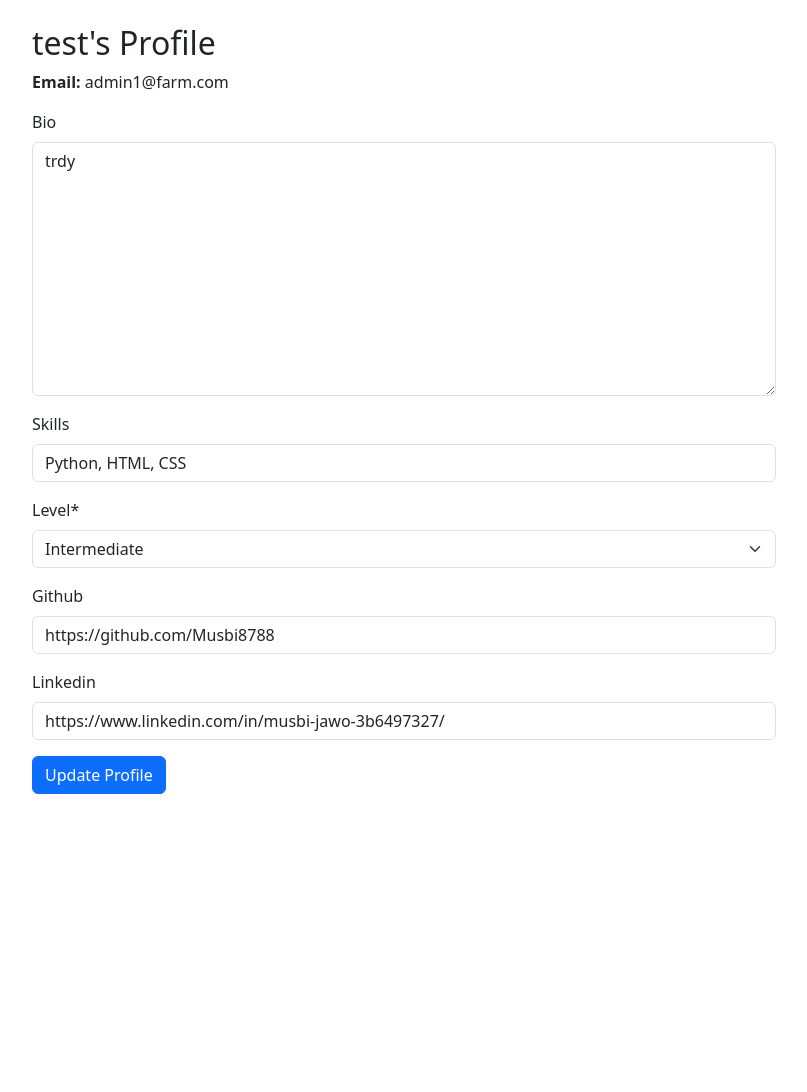
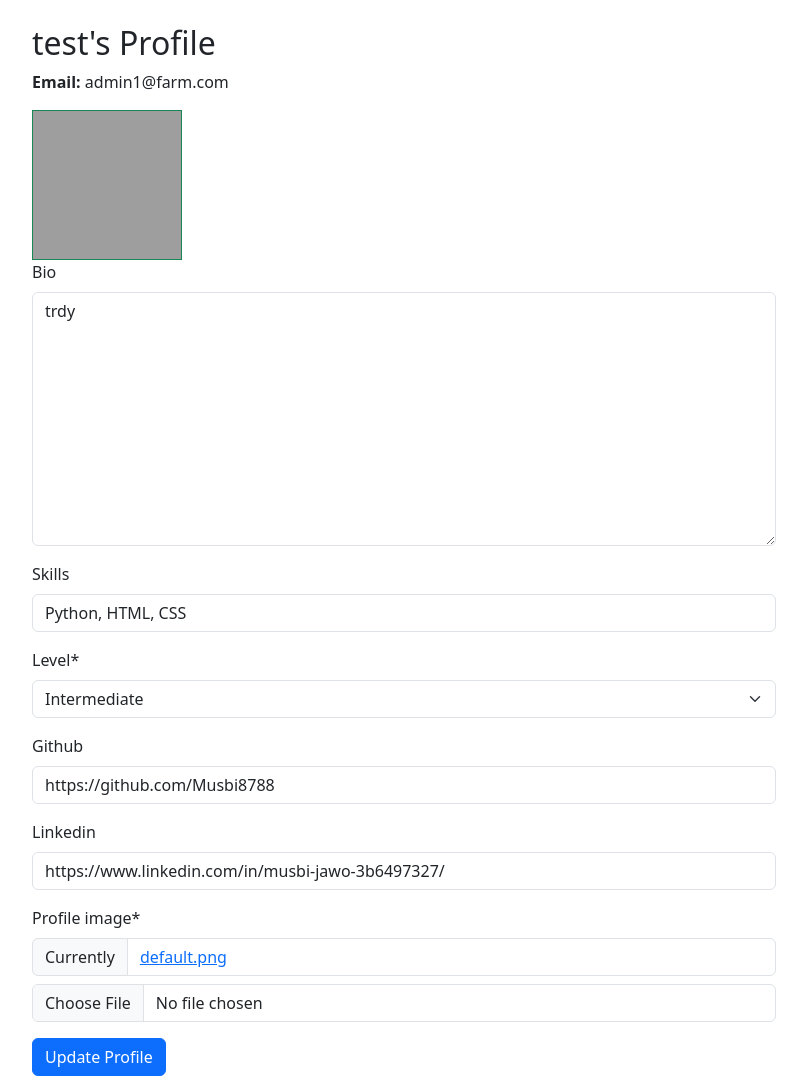
Before and after one commit to Musbi8788/gambia_devhub, a Django app: page /accounts/profile/2/ in a window 1280 px wide. Shown: the part 56-1148 px from the top of the page, without its empty margins (236-1043 px from the left). Before the commit the page ends 850 px from the top, so only its background shows below. Run offline with Django 5.2, Linux system fonts and the light colour scheme; a user stored in the database is signed in; data comes from the database, SQL or seed files in the repository; some libraries are stand-ins or nearby versions; grey boxes are pictures that could not be loaded.

Commit message:
add profile

```diff
--- a/accounts/forms.py
+++ b/accounts/forms.py
@@ -13,4 +13,4 @@ class RegisterForm(UserCreationForm):
 class ProfileForm(forms.ModelForm):
     class Meta:
         model = Profile
-        fields = ["bio", "skills", "level", "github", "linkedin"]
+        fields = ["bio", "skills", "level", "github", "linkedin", "profile_image"]
--- a/accounts/models.py
+++ b/accounts/models.py
@@ -13,7 +13,7 @@ class Profile(models.Model):
     level = models.CharField(max_length=20, choices=LEVELS, default='beginner')
     github = models.URLField(blank=True)
     linkedin = models.URLField(blank=True)
-    pro_img = models.ImageField(default='')
+    profile_image = models.ImageField(upload_to="profile_images/", default="default.png")
 
     def __str__(self):
         return self.user.username
--- a/accounts/templates/accounts/profile.html
+++ b/accounts/templates/accounts/profile.html
@@ -1,13 +1,19 @@
 {% extends "base.html" %}
 {% block content %}
-
+{% load static %}
 {% load crispy_forms_tags %}
 
 <div class="col-md-8 offset-md-2">
   <h2>{{ user_profile.username }}'s Profile</h2>
   <p><strong>Email:</strong> {{ user_profile.email }}</p>
 
-  <form method="post">
+  {% if user_profile.profile.profile_image %}
+    <img class="border border-success" src="{{ user_profile.profile.profile_image.url }}" alt="Profile Image" width="150" height="150">
+  {% else %}
+    <img class="border border-success" src="{% static 'images/default.png' %}" alt="Default Image" width="150" height="150">
+  {% endif %}
+
+  <form method="post" enctype="multipart/form-data">
     {% csrf_token %}
 
       {{ form|crispy }}
--- a/accounts/urls.py
+++ b/accounts/urls.py
@@ -1,5 +1,7 @@
 from django.urls import path
 from . import views
+from django.conf import settings
+from django.conf.urls.static import static
 
 urlpatterns = [
     path("register/", views.register_view, name="register"),
--- a/accounts/views.py
+++ b/accounts/views.py
@@ -39,7 +39,7 @@ def profile_view(request, user_id):
     profile, created = Profile.objects.get_or_create(user=user)
 
     if request.method == "POST":
-        form = ProfileForm(request.POST, instance=profile)
+        form = ProfileForm(request.POST, request.FILES, instance=profile)
         if form.is_valid():
             form.save()
             return redirect("profile", user_id=user.id)
--- a/directory/templates/directory/dev_list.html
+++ b/directory/templates/directory/dev_list.html
@@ -1,5 +1,6 @@
 {% extends "base.html" %}
 {% block content %}
+{% load static %}
 {% load crispy_forms_tags %}
 
 <h2>Developer Directory</h2>
--- a/gambia_devhub/settings.py
+++ b/gambia_devhub/settings.py
@@ -60,6 +60,7 @@ ROOT_URLCONF = 'gambia_devhub.urls'
 
 CRISPY_ALLOWED_TEMPLATE_PACKS = "bootstrap5"
 CRISPY_TEMPLATE_PACK = "bootstrap5"
+
 
 
 import os
@@ -142,3 +143,7 @@ DEFAULT_AUTO_FIELD = 'django.db.models.BigAutoField'
 LOGIN_REDIRECT_URL = "home"
 LOGOUT_REDIRECT_URL = "home"
 LOGIN_URL = "login"
+
+
+MEDIA_URL = '/media/'
+MEDIA_ROOT = BASE_DIR / 'media'
--- a/gambia_devhub/urls.py
+++ b/gambia_devhub/urls.py
@@ -18,6 +18,11 @@ from django.contrib import admin
 from django.urls import path, include
 from django.views.generic import TemplateView
 
+
+from django.conf import settings
+from django.conf.urls.static import static
+
+
 urlpatterns = [
     path('admin/', admin.site.urls),
     path("accounts/", include("accounts.urls")),
@@ -26,3 +31,7 @@ urlpatterns = [
     path("", TemplateView.as_view(template_name="home.html"), name="home"),
 
 ]
+
+
+if settings.DEBUG:
+    urlpatterns += static(settings.MEDIA_URL, document_root=settings.MEDIA_ROOT)
--- a/projects/templates/projects/add_project.html
+++ b/projects/templates/projects/add_project.html
@@ -1,6 +1,7 @@
 {% extends "base.html" %}
 {% block content %}
 {% load crispy_forms_tags %}
+{% load static %}
 
 <h2>Post a New Project</h2>
 <form method="post">
--- a/projects/templates/projects/project_detail.html
+++ b/projects/templates/projects/project_detail.html
@@ -1,5 +1,6 @@
 {% extends "base.html" %}
 {% block content %}
+{% load static %}
 <h2>{{ project.title }}</h2>
 <p>{{ project.description }}</p>
 <p><strong>Created by:</strong> {{ project.created_by.username }}</p>
--- a/projects/templates/projects/project_list.html
+++ b/projects/templates/projects/project_list.html
@@ -1,5 +1,7 @@
 {% extends "base.html" %}
 {% block content %}
+{% load static %}
+
 <h2>Projects</h2>
 <a href="{% url 'add_project' %}" class="btn btn-primary mb-3">+ New Project</a>
 
```
Also changed, not shown: directory/templates/directory/dev_detail.html (+8 -0 lines), accounts/migrations/0003_remove_profile_pro_img_profile_profile_image.py (added), db.sqlite3, profile_images/github.png (added), static/images/default.png (added), 1 other file.
